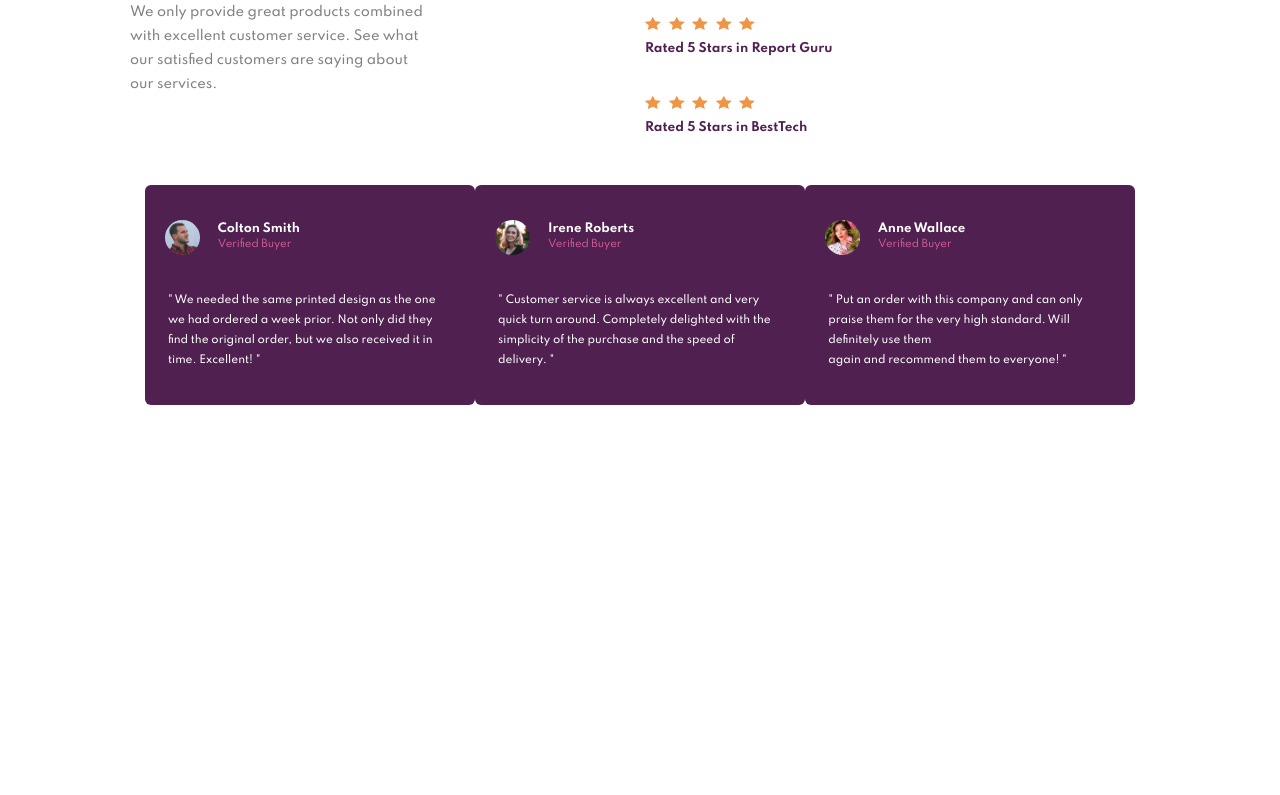
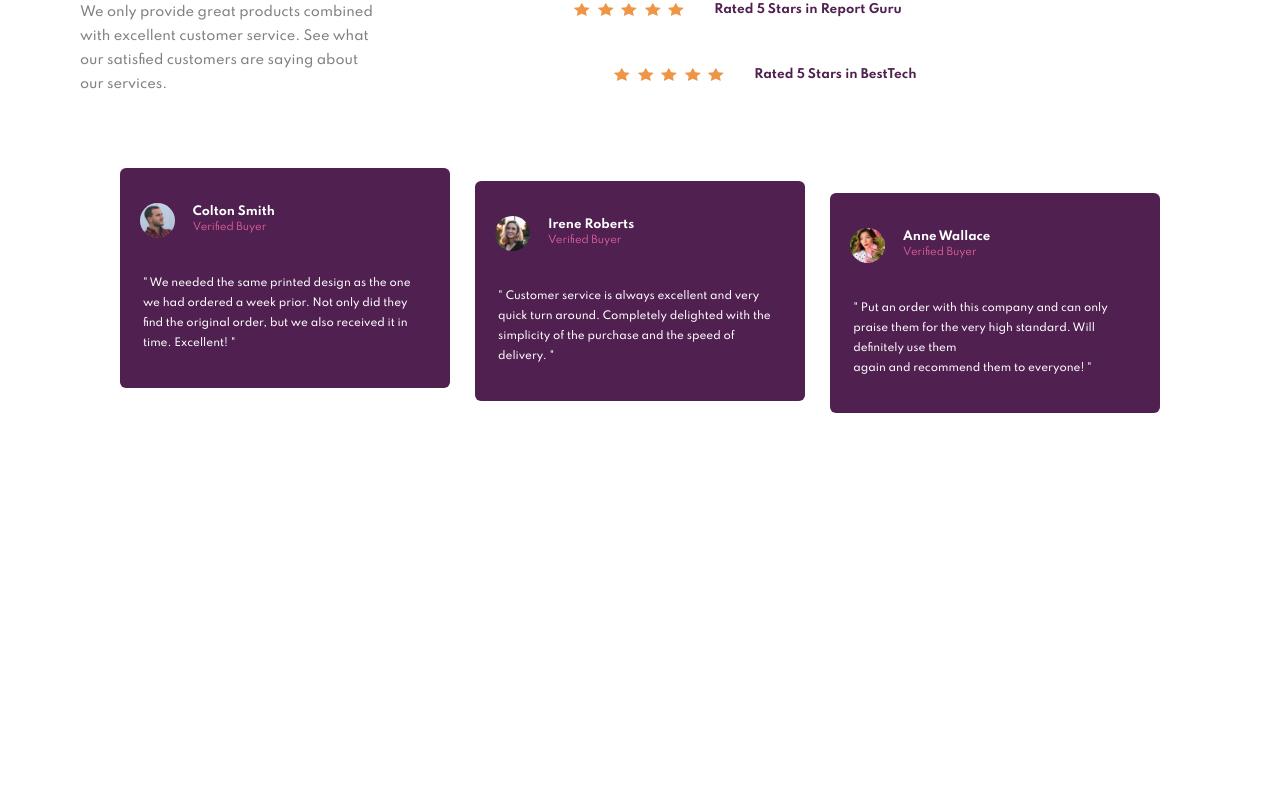
Before and after one commit to lopez-tomas/social-proof-section, a plain HTML site: page index.html in a window 1280 px wide. Shown: the part 192-987 px from the top of the page. Drawn offline with Linux system fonts and the light colour scheme.

Commit message:
Web version finished

```diff
--- a/styles/desktop.sass
+++ b/styles/desktop.sass
@@ -1,14 +1,14 @@
 @use "./modules/_variables"
 
 main
-    padding: 100px 130px 0 130px
+    padding: 100px 80px 0 80px
 
 .header-container
     display: flex
     width: 100%
 
     header
-        width: 50%
+        width: 40%
         align-self: flex-start
         h1
             width: 100%
@@ -26,15 +26,27 @@ main
         width: 30vw
 
 .stars
-    width: 50%
+    width: 60%
     margin-top: 30px
     margin-left: 10px
     text-align: left
 
-    %__opinion
+    &__opinion
+        display: flex
+
+        p
+            margin-left: 25px
+
+    .opinion2
+        padding-left: 40px
+    .opinion3
+        padding-left: 80px
 
 .cards
     flex-direction: row
 
-    &__card
-        max-height: 250px
+    .card2, .card3
+        margin-left: 25px
+        margin-top: 25px
+    .card3
+        margin-top: 50px
```
Also changed, not shown: css/desktop.css, 1 other file.
